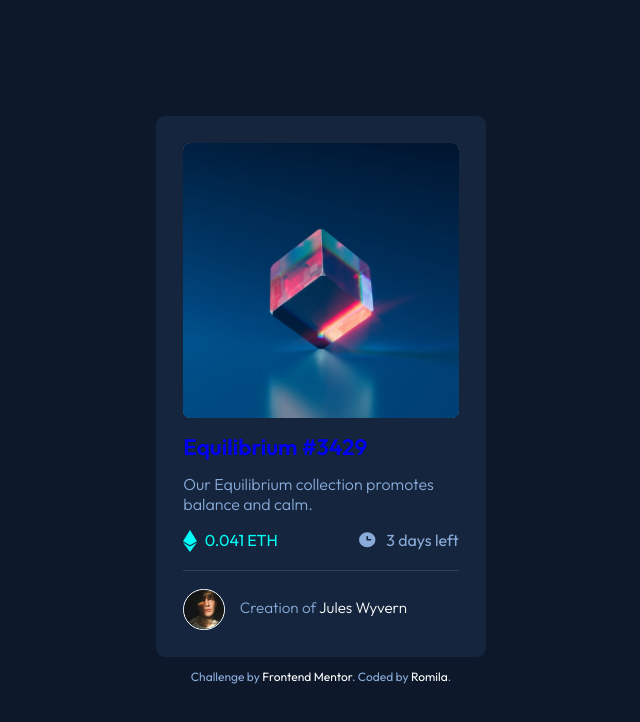
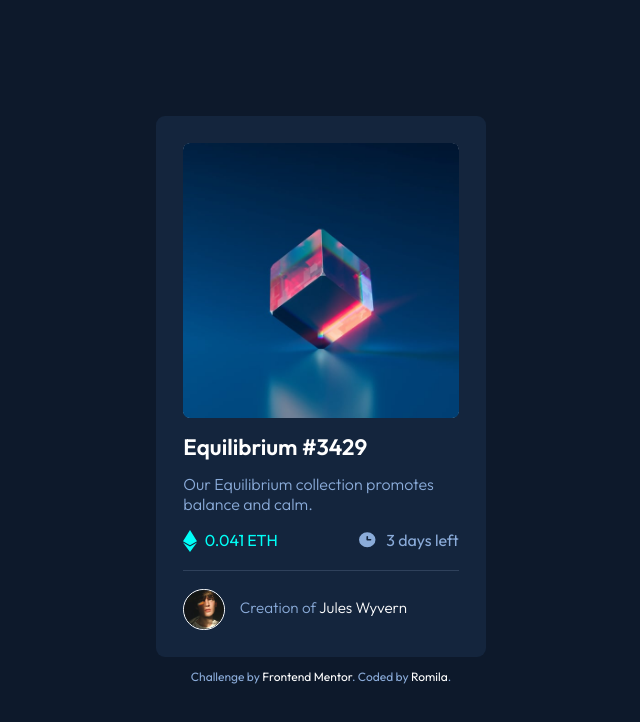
Before and after one commit to romila2003/NFT-Preview-Card-Component, a plain HTML site: page index.html in a window 1280 px wide. Shown: the whole page, without its empty margins (319-959 px from the left). Drawn offline with Linux system fonts and the light colour scheme.

Commit message:
Update style.css

```diff
--- a/style.css
+++ b/style.css
@@ -35,6 +35,10 @@ body {
     background-color: var(--card-background);
     padding: 1.5em;
     border-radius: 0.5em;
+}
+
+h1 a {
+    color: var(--white);
 }
 
 button {
```
